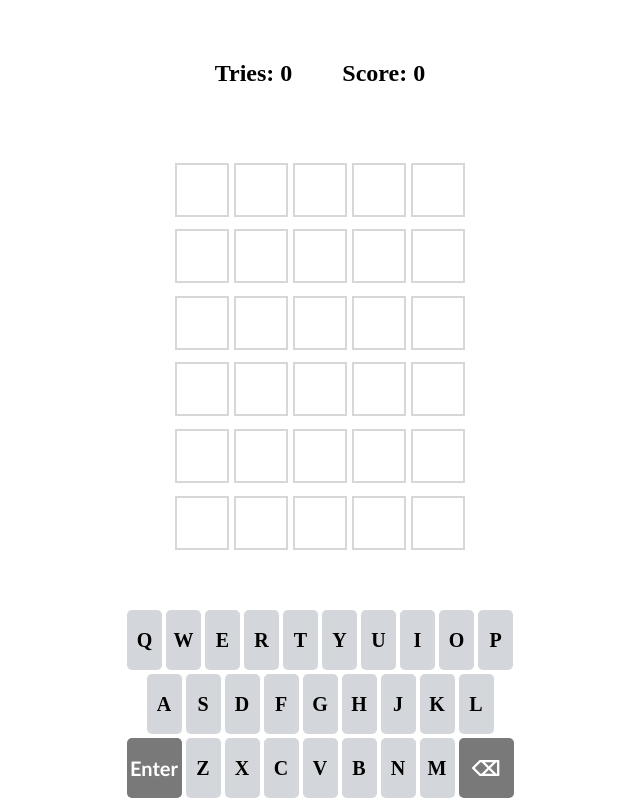
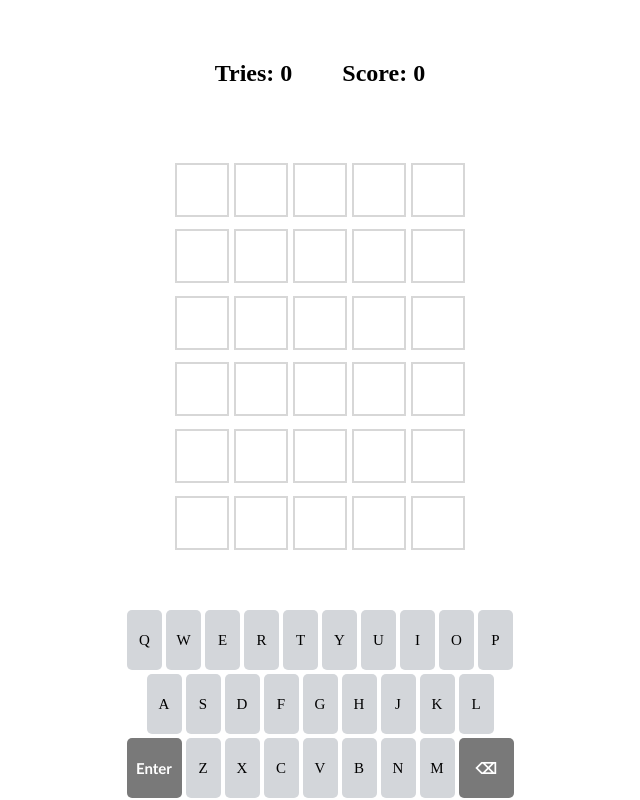
Before and after one commit to Molusoj/Wordle, a plain HTML site: page Index.html in a window 1280 px wide. Shown: the whole page, without its empty margins (320-960 px from the left). Drawn offline with Linux system fonts and the light colour scheme.

Commit message:
Update wordle.css

```diff
--- a/wordle.css
+++ b/wordle.css
@@ -131,7 +131,7 @@ body {
 
   font-family: 'Times New Roman', 'Gill Sans MT', 'Calibri', 'Trebuchet MS', 'Sans-serif';
   font-size: 20px;
-  font-weight: bold;
+  font-weight: lighter;
   display: flex;
   justify-content: center;
   align-items: center;
@@ -224,11 +224,13 @@ body {
   .enter-key-tile{
     width: 55px;
     height: 60px;
+    font-size: 15px;
   }
 
   .key-tile{
     width: 35px;
     height: 60px;
+    font-size: 15px;
   }
 
   #answer{
```
